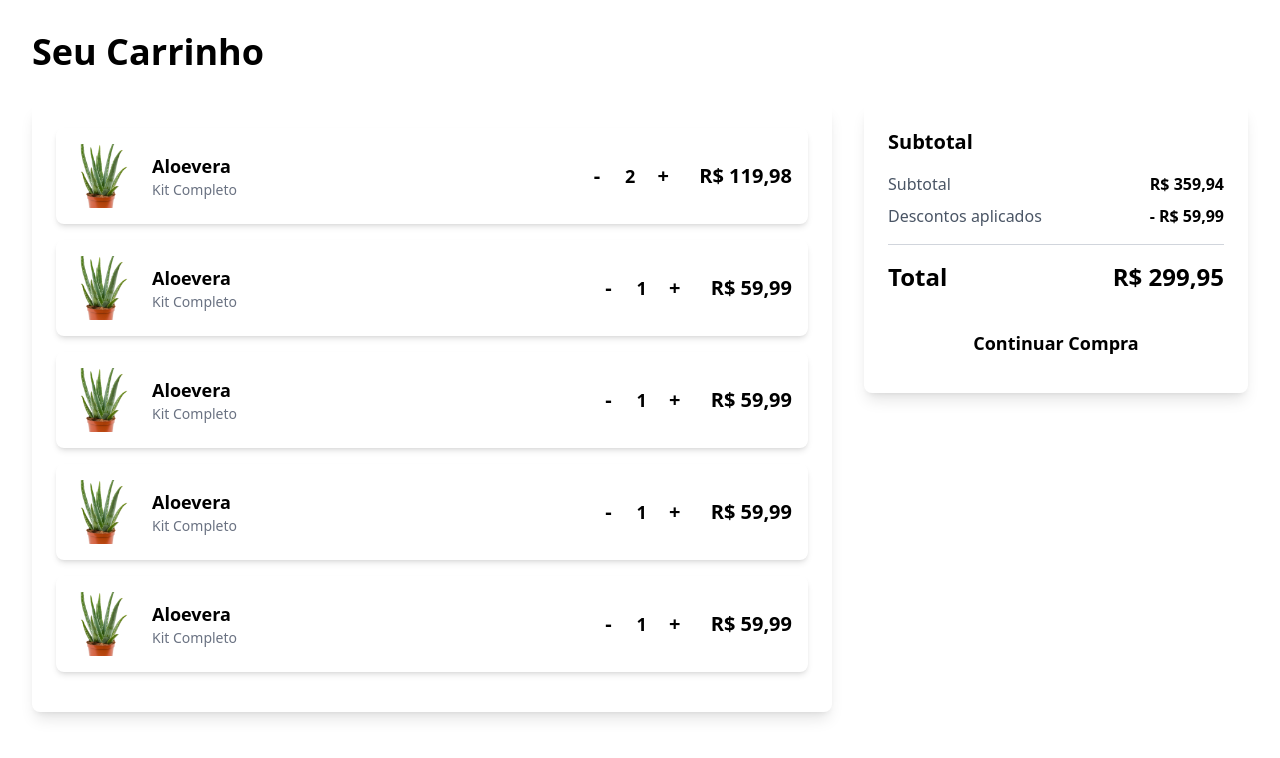
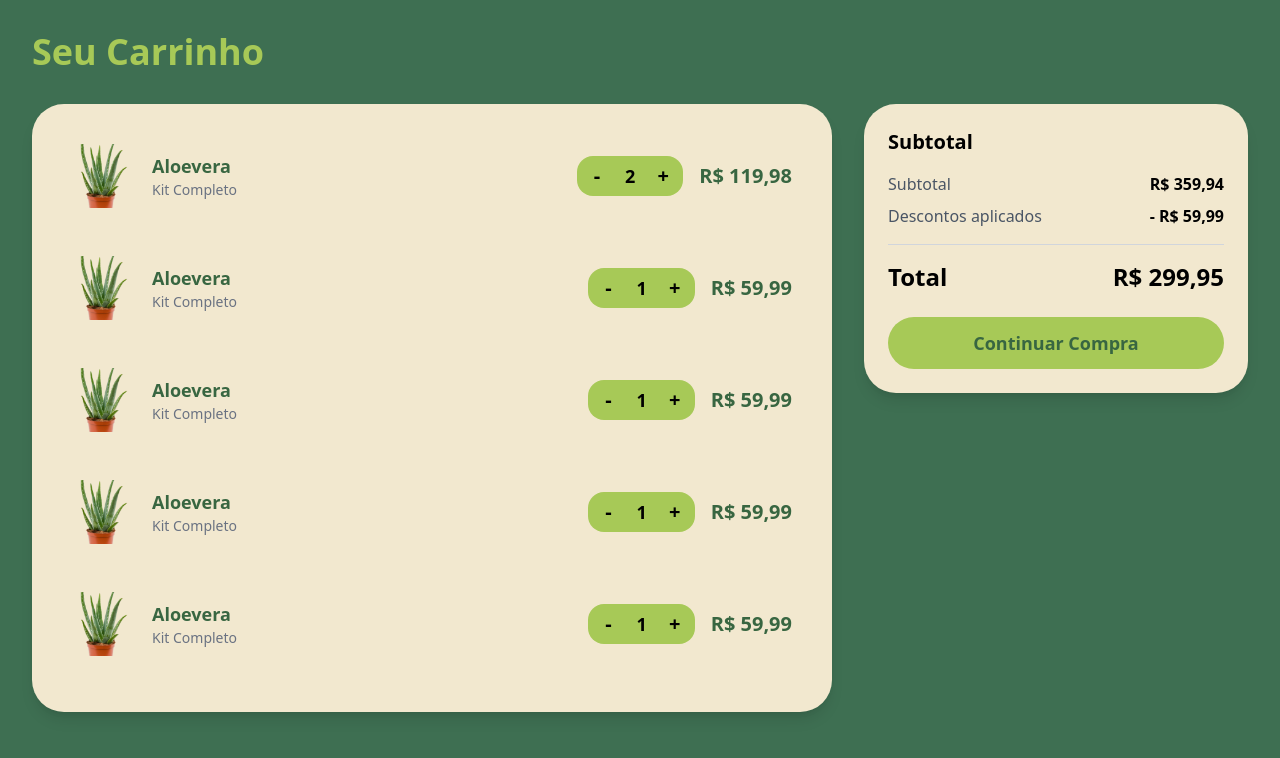
Before and after one commit to standbytheboy/gardenme, a React (Vite) app in the folder frontend/: page / in a window 1280 px wide. Shown: the top 758 px of the page. Built offline with nearby package versions, Linux system fonts and the light colour scheme.

Commit message:
finishing shopping cart component

```diff
--- a/frontend/src/components/cartItem/CartItem.tsx
+++ b/frontend/src/components/cartItem/CartItem.tsx
@@ -31,28 +31,28 @@ const CartItem: React.FC<CartItemProps> = ({
   };
 
   return (
-    <div className="flex items-center bg-card-bg p-4 rounded-lg shadow-md mb-4">
+    <div className="flex items-center p-4 mb-4">
       <img src={image} alt={name} className="w-16 h-16 object-cover rounded-md mr-4" />
       <div className="flex-grow">
-        <p className="font-semibold text-lg text-text-dark">{name}</p>
+        <p className="font-semibold text-lg text-[#386641]">{name}</p>
         <p className="text-sm text-gray-500">{kit}</p>
       </div>
-      <div className="flex items-center bg-light-green rounded-full p-1 mx-4">
+      <div className="flex items-center bg-[#A7C957] rounded-2xl p-1 mx-4">
         <button
           onClick={handleDecrease}
-          className="bg-button-green text-text-light w-8 h-8 rounded-full flex items-center justify-center text-xl font-bold"
+          className="text-text-light w-8 h-8 flex items-center justify-center text-xl font-bold"
         >
           -
         </button>
-        <span className="mx-3 text-lg font-semibold text-text-dark">{quantity}</span>
+        <span className="mx-3 text-lg font-semibold">{quantity}</span>
         <button
           onClick={handleIncrease}
-          className="bg-button-green text-text-light w-8 h-8 rounded-full flex items-center justify-center text-xl font-bold"
+          className="text-text-light w-8 h-8 flex items-center justify-center text-xl font-bold"
         >
           +
         </button>
       </div>
-      <div className="text-xl font-bold text-text-dark whitespace-nowrap">
+      <div className="text-xl font-bold text-[#386641] whitespace-nowrap">
         R$ {(price * quantity).toFixed(2).replace('.', ',')}
       </div>
     </div>
--- a/frontend/src/components/shoppingCart/ShoppingCart.tsx
+++ b/frontend/src/components/shoppingCart/ShoppingCart.tsx
@@ -21,7 +21,7 @@ const ShoppingCart: React.FC = () => {
       kit: 'Kit Completo',
       price: 59.99,
       quantity: 2,
-      image: aloeImage, // Placeholder image
+      image: aloeImage,
     },
     {
       id: '2',
@@ -86,13 +86,13 @@ const ShoppingCart: React.FC = () => {
   };
 
   return (
-    <div className="min-h-screen bg-primary-green p-4 md:p-8 flex flex-col items-center">
+    <div className="min-h-screen bg-[#3E6F52] p-4 md:p-8 flex flex-col items-center">
 
-      <h1 className="w-full max-w-7xl text-4xl font-bold text-text-light mb-8 self-start">Seu Carrinho</h1>
+      <h1 className="w-full max-w-7xl text-4xl font-bold text-[#A7C957] mb-8 self-start">Seu Carrinho</h1>
 
       <div className="w-full max-w-7xl flex flex-col lg:flex-row gap-8">
         {/* Lista de Itens do Carrinho */}
-        <div className="flex-1 bg-primary-green p-6 rounded-lg shadow-lg">
+        <div className="flex-1 bg-[#F2E8CF] p-6 rounded-4xl shadow-lg">
           {cartItems.map((item) => (
             <CartItem
               key={item.id}
@@ -103,7 +103,7 @@ const ShoppingCart: React.FC = () => {
         </div>
 
         {/* Resumo do Pedido */}
-        <div className="lg:w-96 bg-card-bg p-6 rounded-lg shadow-lg self-start sticky top-8">
+        <div className="lg:w-96 bg-[#F2E8CF] p-6 rounded-4xl shadow-lg self-start sticky top-8">
           <h2 className="text-xl font-semibold mb-4 text-text-dark">Subtotal</h2>
           <div className="flex justify-between items-center mb-2">
             <span className="text-gray-600">Subtotal</span>
@@ -118,7 +118,7 @@ const ShoppingCart: React.FC = () => {
             <span>Total</span>
             <span>R$ {total.toFixed(2).replace('.', ',')}</span>
           </div>
-          <button className="w-full bg-button-green text-text-light py-3 rounded-full text-lg font-semibold hover:bg-opacity-90 transition duration-300">
+          <button className="w-full bg-[#A7C957] text-[#386641] py-3 rounded-full text-lg font-semibold hover:bg-opacity-90 transition duration-300">
             Continuar Compra
           </button>
         </div>
```
